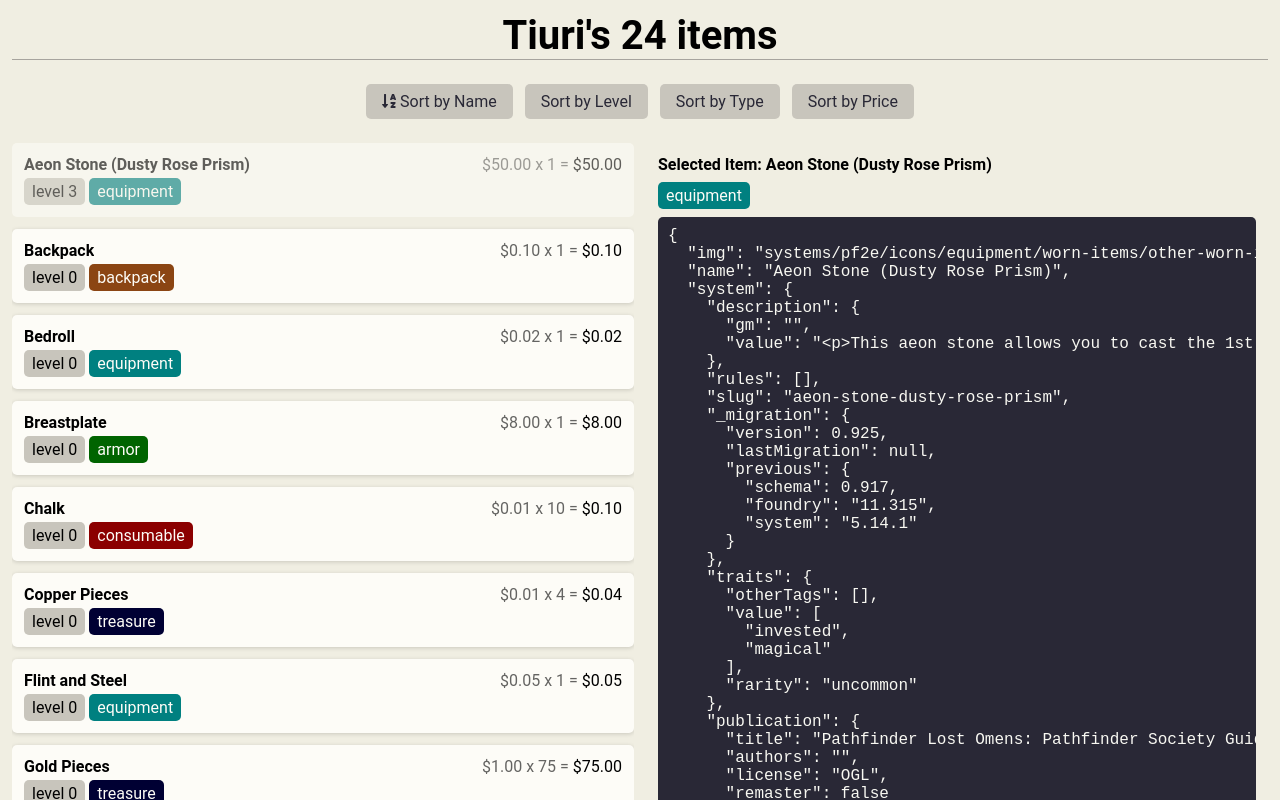
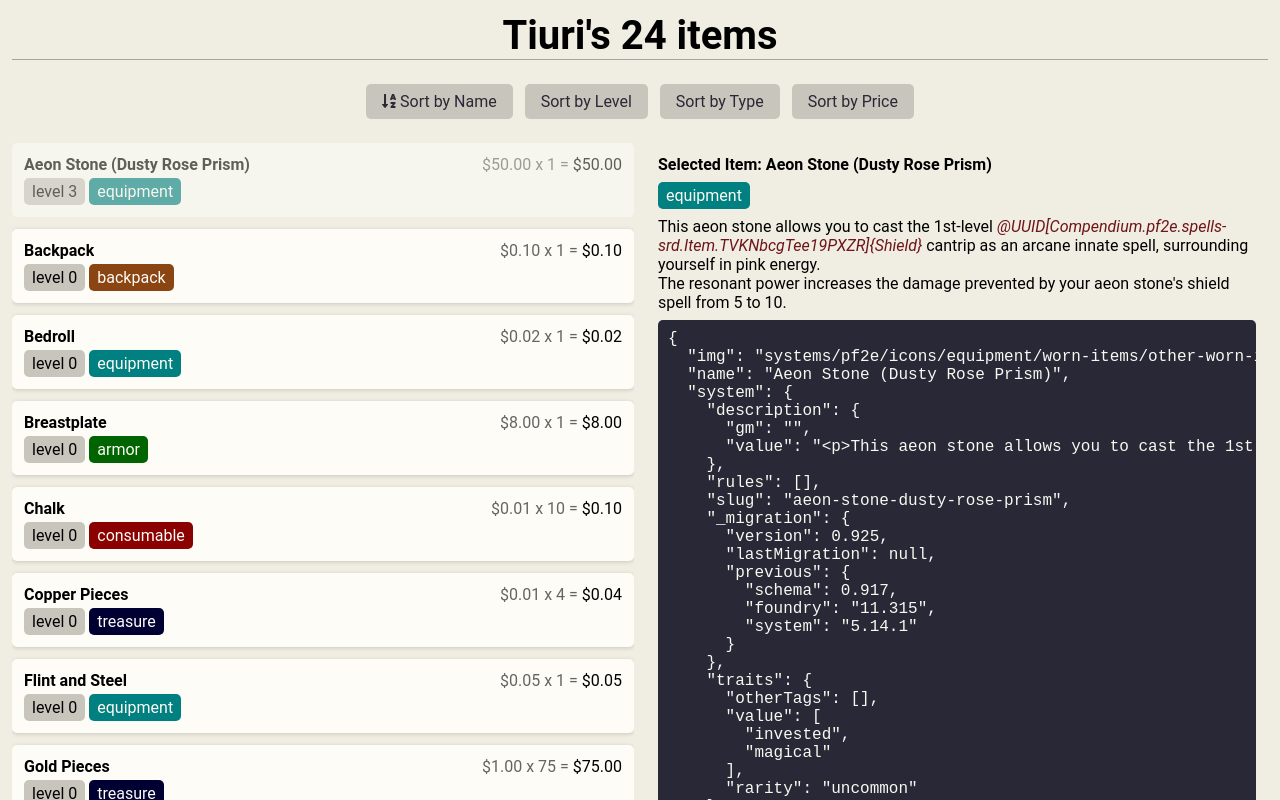
Before and after one commit to olinkirkland/foundry-item-collab, a Vue app: page / in a window 1280 px wide. Built offline with nearby package versions, Linux system fonts and the light colour scheme.

Commit message:
Add description

```diff
--- a/src/components/ItemPanel.vue
+++ b/src/components/ItemPanel.vue
@@ -6,11 +6,15 @@
         {{ item.type }}
       </p>
     </div>
+    <div class="description" v-html="description"></div>
     <pre>{{ item }}</pre>
   </div>
 </template>
 
 <script setup lang="ts">
+import { computed } from 'vue';
+import { cleanFoundryDescription } from '../util';
+
 const props = defineProps({
   item: {
     type: Object,
@@ -18,7 +22,9 @@ const props = defineProps({
   }
 });
 
-if (false) console.log(props.item);
+const description = computed(() => {
+  return cleanFoundryDescription(props.item.system.description.value);
+});
 </script>
 
 <style lang="scss" scoped>
@@ -31,4 +37,9 @@ if (false) console.log(props.item);
   flex-direction: column;
   gap: 0.8rem;
 }
+
+// deep em in the description
+:deep(.description em) {
+  color: var(--primary-3);
+}
 </style>
--- a/src/util.ts
+++ b/src/util.ts
@@ -14,3 +14,8 @@ export function flattenPrice(price: {
   if (price.cp) flat += price.cp / 100;
   return flat;
 }
+
+export function cleanFoundryDescription(content: string) {
+  // TODO
+  return content;
+}
```
